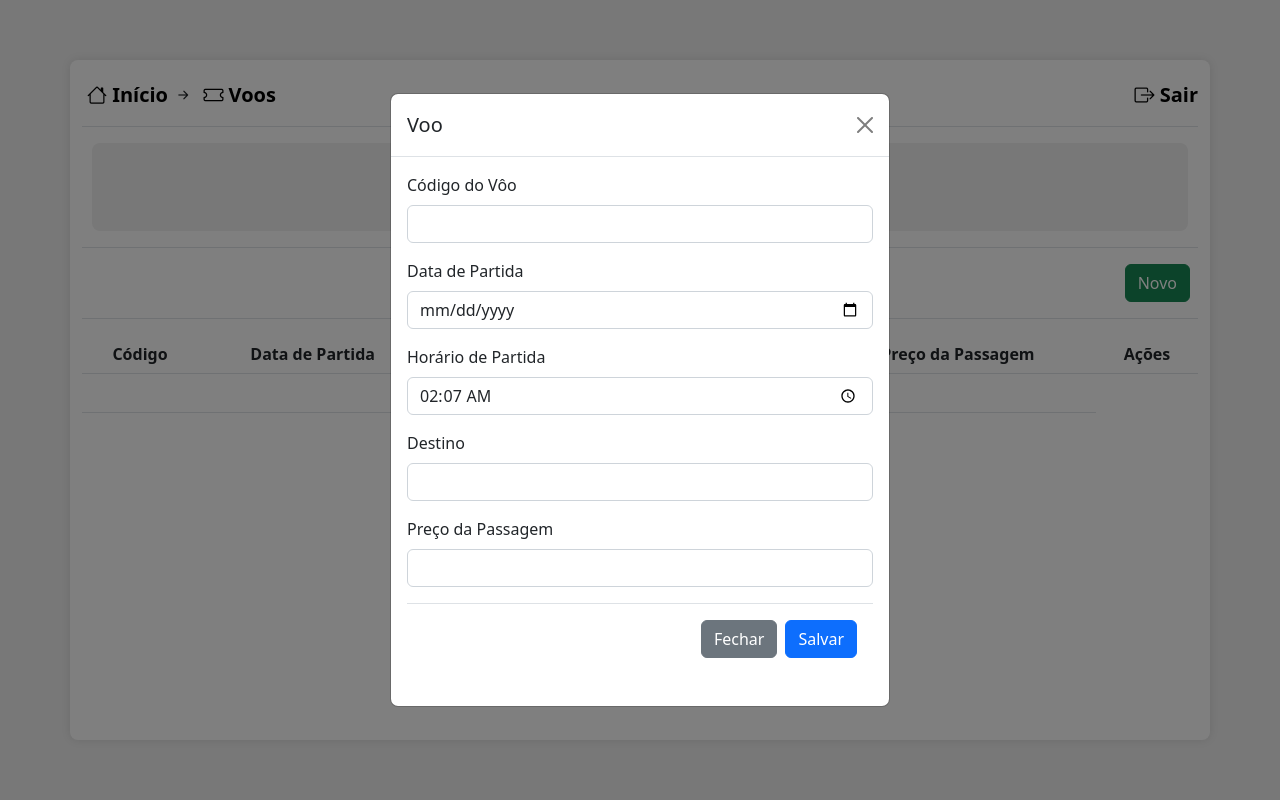
After one commit to IgorEdu/projeto1-web-servidor-UTFPR, a PHP site: page /view/flight/list-flight.php in a window 1280 px wide, after a click on "Novo". The commit adds this page. Run offline with PHP 8.4, Linux system fonts and the light colour scheme.

Commit message:
feat: implemented flux for flight pages

```diff
--- /dev/null
+++ b/view/flight/confirmationModal.php
@@ -0,0 +1,27 @@
+<div class="modal fade" id="confirmationModal" tabindex="-1" aria-labelledby="flightModalLabel" aria-hidden="true">
+    <div class="modal-dialog modal-dialog-centered">
+        <div class="modal-content">
+            <div class="modal-header">
+                <h5 class="modal-title" id="flightModalLabel">Confirmação</h5>
+                <button type="button" class="btn-close" data-bs-dismiss="modal" aria-label="Close"></button>
+            </div>
+            <div class="modal-body">
+                <p>Tem certeza que deseja excluir este voo?</p>
+            </div>
+            <div class="modal-footer">
+                <button type="button" class="btn btn-secondary" data-bs-dismiss="modal">Cancelar</button>
+                <button type="button" class="btn btn-danger" onclick="window.location.href=`/flight/delete/?id=${flightIdToDelete}`">Excluir</button>
+            </div>
+        </div>
+    </div>
+</div>
+<script>
+    let flightIdToDelete;
+
+    function openConfirmationModal(id) {
+        flightIdToDelete = id;
+        var confirmationModal = new bootstrap.Modal(document.getElementById('confirmationModal'));
+        confirmationModal.show();
+    }
+
+</script>
--- /dev/null
+++ b/view/flight/createModal.php
@@ -0,0 +1,105 @@
+<div class="modal fade" id="flightModal" tabindex="-1" aria-labelledby="flightModalLabel" aria-hidden="true"
+style="z-index: 1051;">
+    <div class="modal-dialog modal-dialog-centered">
+        <div class="modal-content">
+            <div class="modal-header">
+                <h5 class="modal-title" id="flightModalLabel">Voo</h5>
+                <button type="button" onclick="clean()" class="btn-close" data-bs-dismiss="modal" aria-label="Close"></button>
+            </div>
+            <div class="error-message" style="border-radius: 5px; background-color: indianred; color: black; text-align: center; padding: 5px; display: none; justify-content: center; align-items: center; margin: 1vh;">
+                </div>
+            <div class="modal-body">
+                <form id="flightForm" action="/flight/save" method="POST">
+                    <input type="hidden" id="id" name="id" value="" />
+                    <div class="mb-3">
+                        <label for="code" class="form-label">Código do Vôo</label>
+                        <input type="text" class="form-control uppercase" id="code" name="code" required>
+                    </div>
+                    <div class="mb-3">
+                        <label for="departureDate" class="form-label">Data de Partida</label>
+                        <input type="date" class="form-control" id="departureDate" name="departureDate" required>
+                    </div>
+                    <div class="mb-3">
+                        <label for="departureTime" class="form-label">Horário de Partida</label>
+                        <input type="time" class="form-control" id="departureTime" name="departureTime" value="<?php echo date('H:i');?>" required>
+                    </div>
+                    <div class="mb-3">
+                        <label for="destination" class="form-label">Destino</label>
+                        <input type="text" class="form-control" id="destination" name="destination" required>
+                    </div>
+                    <div class="mb-3">
+                        <label for="ticketPrice" class="form-label">Preço da Passagem</label>
+                        <input type="number" class="form-control" id="ticketPrice" name="ticketPrice" min="1" step="any" required>
+                    </div>
+                    <div class="modal-footer">
+                        <button type="button" class="btn btn-secondary" data-bs-dismiss="modal">Fechar</button>
+                        <button type="submit" class="btn btn-primary" onclick="saveFlight()">Salvar</button>
+                    </div>
+                </form>
+            </div>
+
+        </div>
+    </div>
+</div>
+
+<script>
+
+    function openModal(id) {
+        fetch(`/flight/getById/?id=${id}`)
+            .then(response => response.json())
+            .then(data => {
+                if (data && !data.error) {
+                    document.getElementById('id').value = data.id;
+                    document.getElementById('code').value = data.code;
+                    document.getElementById('departureDate').value = data.departureDate;
+                    document.getElementById('departureTime').value = data.departureTime;
+                    document.getElementById('destination').value = data.destination;
+                    document.getElementById('ticketPrice').value = data.ticketPrice;
+
+                    var flightModal = new bootstrap.Modal(document.getElementById('flightModal'));
+                    flightModal.show();
+                } else {
+                    alert(data.error || 'Voo não encontrado.');
+                }
+            })
+            .catch(error => console.error('Erro:', error));
+    }
+
+    function clean() {
+        // Preencher os campos do modal
+        document.getElementById('id').value = '';
+        document.getElementsByClassName('error-message')[0].style.display = 'none';
+        document.getElementById('code').value = '';
+        document.getElementById('departureDate').value = '';
+        document.getElementById('departureTime').value = setCurrentTime();
+        document.getElementById('destination').value = '';
+        document.getElementById('ticketPrice').value = null;
+    }
+
+    function saveFlight() {
+        localStorage.setItem('showInformationModal', 'true');
+        location.reload();
+    }
+
+
+    function setCurrentTime() {
+        const now = new Date(); // Obtém a data e hora atuais
+
+        const hours = String(now.getHours()).padStart(2, '0'); // Obtém a hora e formata para dois dígitos
+        const minutes = String(now.getMinutes()).padStart(2, '0'); // Obtém os minutos e formata para dois dígitos
+
+        // Formata o horario no padrão hh:mm
+        const formattedDateTime = `${hours}:${minutes}`;
+
+        return  formattedDateTime;
+    }
+
+    function showError (message) {
+        if (!message) {
+            document.getElementsByClassName('error-message')[0].style.display = 'none';
+            return;
+        }
+        document.getElementsByClassName('error-message')[0].style.display = 'flex';
+        document.getElementsByClassName('error-message')[0].innerHTML = `<p class="text" style="margin: 0;">${message}</p>`;
+    }
+</script>
--- /dev/null
+++ b/view/flight/informationModal.php
@@ -0,0 +1,33 @@
+<div class="modal fade" id="informationModal" tabindex="-1" aria-labelledby="flightModalLabel" aria-hidden="true">
+    <div class="modal-dialog modal-dialog-centered">
+        <div class="modal-content">
+            <div class="modal-header" style="justify-content: center;">
+                <h1 class="modal-title" style="background-color: transparent;" id="flightModalLabel"><i class="bi bi-check-circle"></i></h1>
+            </div>
+            <div class="modal-body
+            ">
+                <p>Ação realizada com sucesso!</p>
+            </div>
+            <div class="modal-footer">
+                <button type="button" class="btn btn-secondary" data-bs-dismiss="modal">Fechar</button>
+            </div>
+        </div>
+    </div>
+</div>
+<script>
+    function openInformationModal() {
+        var informationModal = new bootstrap.Modal(document.getElementById('informationModal'));
+        var flightModal = new bootstrap.Modal(document.getElementById('flightModal'));
+        flightModal.hide();
+        informationModal.show();
+    }
+    document.addEventListener('DOMContentLoaded', function() {
+        const showInformationModal = localStorage.getItem('showInformationModal');
+
+        if (showInformationModal) {
+            openInformationModal();
+            localStorage.removeItem('showInformationModal'); // Limpa a flag
+        }
+    });
+
+</script>
--- /dev/null
+++ b/view/flight/list-flight.php
@@ -0,0 +1,137 @@
+<?php
+    require(__DIR__ . "/createModal.php");
+    require (__DIR__ . "/confirmationModal.php");
+    require (__DIR__ . "/informationModal.php");
+?>
+
+<!DOCTYPE html>
+<html lang="pt-br">
+<head>
+    <meta charset="UTF-8">
+    <meta name="viewport" content="width=device-width, initial-scale=1.0">
+    <title>X Airlines - Voos</title>
+    <style>
+        body {
+            background-color: #f0f0f0 !important;
+            margin: 0;
+            padding: 0;
+            height: 100vh;
+            display: flex;
+            align-items: center;
+            justify-content: center;
+        }
+        .container {
+            height: 85vh;
+            width: 80%;
+            padding: 20px;
+            background-color: #ffffff;
+            border-radius: 8px;
+            box-shadow: 0px 0px 10px rgba(0, 0, 0, 0.1);
+            text-align: center;
+            overflow-y: auto;
+        }
+        .header {
+            display: flex;
+            align-items: center;
+            justify-content: space-between;
+            font-size: 20px;
+        }
+        .header a {
+            margin-left: 5px;
+            text-decoration: none;
+            color: black;
+            font-weight: bold;
+        }
+        h1 {
+            padding: 20px;
+            background-color: #f0f0f0;
+            border-radius: 8px;
+            margin: 10px;
+            font-size: 24px;
+            color: #333;
+        }
+        .uppercase {
+            text-transform: uppercase;
+        }
+    </style>
+    <link href="https://cdn.jsdelivr.net/npm/bootstrap@5.2.3/dist/css/bootstrap.min.css" rel="stylesheet" integrity="sha384-rbsA2VBKQhggwzxH7pPCaAqO46MgnOM80zW1RWuH61DGLwZJEdK2Kadq2F9CUG65" crossorigin="anonymous">
+    <link rel="stylesheet" href="https://cdn.jsdelivr.net/npm/bootstrap-icons@1.10.5/font/bootstrap-icons.css">
+</head>
+<body>
+<div class="container">
+    <div class="header">
+        <div>
+            <a href="/home"><i class="bi bi-house"></i> Início </a>
+            <i class="bi bi-arrow-right-short"></i>
+            <a href="/flight"><i class="bi bi-ticket"></i> Voos</a>
+        </div>
+        <a href="/logout"><i class="bi bi-box-arrow-right"></i> Sair</a>
+    </div>
+
+    <div class="border-top my-3"></div>
+    <h1>Voos</h1>
+    <div class="border-top my-3"></div>
+    <div class="d-flex justify-content-end" style="margin-right: 1vh;">
+        <button type="button" class="btn btn-success" data-bs-toggle="modal" data-bs-target="#flightModal"
+                onclick="clean()">
+                Novo
+        </button>
+    </div>
+    <div class="border-top my-3"></div>
+    <table class="table table-hover" style="text-align: center;">
+        <thead>
+            <tr>
+                <th scope="col">Código</th>
+                <th scope="col">Data de Partida</th>
+                <th scope="col">Horário de Partida</th>
+                <th scope="col">Destino</th>
+                <th scope="col">Preço da Passagem</th>
+                <th scope="col">Ações</th>
+            </tr>
+        </thead>
+        <tbody>
+        <?php if (!empty($flightList) && is_array($flightList)): ?>
+            <?php foreach ($flightList as $flight): ?>
+                <tr>
+                    <td class="uppercase"><?= $flight->getCode() ?></td>
+                    <td><?= date('d/m/Y', strtotime($flight->getDepartureDate())) ?></td>
+                    <td><?= date('H:i', strtotime($flight->getDepartureTime())) ?></td>
+                    <td><?= $flight->getDestination() ?></td>
+                    <td><?= $flight->getTicketPrice() ?></td>
+                    <td>
+                        <div class="dropdown">
+                            <button style="border: none; background-color: transparent;" type="button" data-bs-toggle="dropdown">
+                                <i class="bi bi-three-dots-vertical"></i>
+                            </button>
+                            <ul class="dropdown-menu" aria-labelledby="">
+                                <li>
+                                    <a class="dropdown-item text-primary"
+                                       href="#"
+                                       onclick="openModal(<?php echo $flight->getId(); ?>)">
+                                        Editar
+                                    </a>
+                                </li>
+                                <li>
+                                    <a class="dropdown-item text-danger"
+                                       href="#"
+                                       onclick="openConfirmationModal(<?php echo $flight->getId(); ?>)">
+                                        Excluir
+                                    </a>
+                                </li>
+                            </ul>
+                        </div>
+                    </td>
+                </tr>
+            <?php endforeach; ?>
+        <?php else: ?>
+            <tr>
+                <td colspan="5">Nenhum voo encontrado.</td>
+            </tr>
+        <?php endif; ?>
+        </tbody>
+    </table>
+</div>
+<script src="https://cdn.jsdelivr.net/npm/bootstrap@5.2.3/dist/js/bootstrap.bundle.min.js" integrity="sha384-kenU1KFdBIe4zVF0s0G1M5b4hcpxyD9F7jL+jjXkk+Q2h455rYXK/7HAuoJl+0I4" crossorigin="anonymous"></script>
+</body>
+
+</html>
--- a/view/home.php
+++ b/view/home.php
@@ -98,7 +98,7 @@
             <div class="border-top my-4"></div>
             <ul class="list-group">
                 <a class="list-group-item list-group-item-action" href="/plane">Aviões</a>
-                <a class="list-group-item list-group-item-action" href="#">Voos</a>
+                <a class="list-group-item list-group-item-action" href="/flight">Voos</a>
                 <a class="list-group-item list-group-item-action" href="../controller/occupationController.php">Ocupações</a>
             </ul>
         </div>
```
Also changed, not shown: controller/flightController.php (added, +102 -0 lines), entities/flights.php (+3 -7 lines), model/flightService.php (added, +66 -0 lines).
